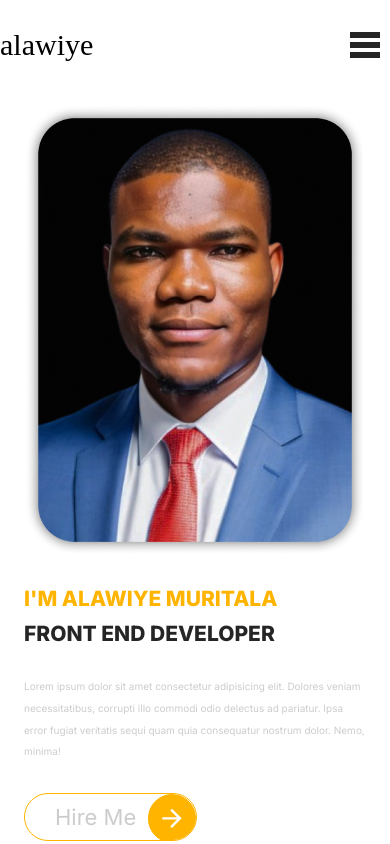
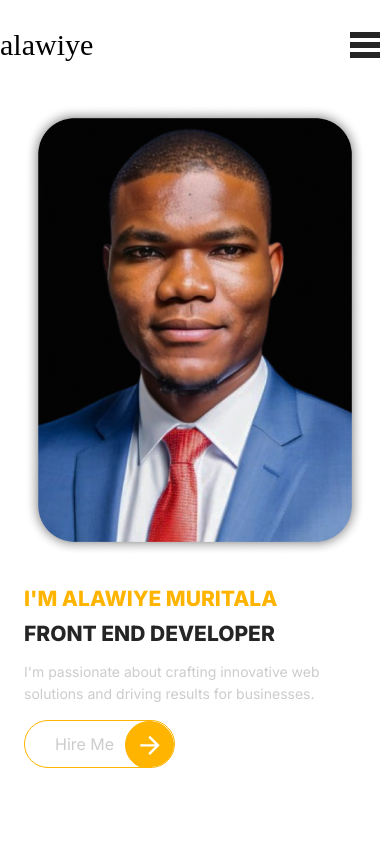
Before and after one commit to emdes12/emdes12, a Vue app: page / in a window 390 px wide. Built offline with nearby package versions, Linux system fonts and the light colour scheme; a web font is replaced by a local one.

Commit message:
complete responsiveness, left with form submission

```diff
--- a/src/assets/main.css
+++ b/src/assets/main.css
@@ -74,6 +74,6 @@ h3 {
   }
 
   p, span {
-    font-size: 10px;
+    font-size: 14px;
   }
 }
--- a/src/components/Button.vue
+++ b/src/components/Button.vue
@@ -41,6 +41,7 @@ button {
   border-radius: 25px;
   overflow: hidden;
   cursor: pointer;
+  height: 48.75px;
 }
 
 .btnimg {
@@ -81,4 +82,10 @@ button:hover {
 button:hover span {
   left: 0;
 }
+
+@media (max-width: 850px) {
+  button {
+    font-size: 1rem;
+  }
+}
 </style>
--- a/src/views/AboutView.vue
+++ b/src/views/AboutView.vue
@@ -3,38 +3,34 @@
     <h1><span>about</span> me</h1>
     <div class="skills-list">
       <div class="skills">
-        <h3>Frontend Engineer</h3>
+        <h3>Web Development - Frontend Engineer</h3>
         <p>
-          Lorem, ipsum dolor sit amet consectetur adipisicing elit. Soluta, dolores, quis
-          at quaerat enim ad, doloribus maxime eos aliquam qui omnis voluptatibus
-          temporibus quod dolor in quasi consequatur praesentium voluptate.
+          Custome webistes built with modern technologies like HTML, CSS, JavaScript, and
+          frameworks like Vue.js
         </p>
       </div>
 
       <div class="skills">
         <h3>Graphics Designer</h3>
         <p>
-          Lorem, ipsum dolor sit amet consectetur adipisicing elit. Soluta, dolores, quis
-          at quaerat enim ad, doloribus maxime eos aliquam qui omnis voluptatibus
-          temporibus quod dolor in quasi consequatur praesentium voluptate.
+          High-quality logos, branding materials and visuals to make your business stand
+          out.
         </p>
       </div>
 
       <div class="skills">
         <h3>Digital Marketing</h3>
         <p>
-          Lorem, ipsum dolor sit amet consectetur adipisicing elit. Soluta, dolores, quis
-          at quaerat enim ad, doloribus maxime eos aliquam qui omnis voluptatibus
-          temporibus quod dolor in quasi consequatur praesentium voluptate.
+          Social Media Management, content creation, and targeted advertising to grow your
+          online presence.
         </p>
       </div>
 
       <div class="skills">
-        <h3>Funnel Designer & Builder</h3>
+        <h3>Funnel Designer & Copywriting</h3>
         <p>
-          Lorem, ipsum dolor sit amet consectetur adipisicing elit. Soluta, dolores, quis
-          at quaerat enim ad, doloribus maxime eos aliquam qui omnis voluptatibus
-          temporibus quod dolor in quasi consequatur praesentium voluptate.
+          Engaging content tailored to your audience's needs. High-converting landing page
+          that convert.
         </p>
       </div>
     </div>
@@ -230,6 +226,18 @@ h4 {
   place-items: center;
 }
 
+@media (max-width: 850px) {
+  .level-circle {
+    width: 150px;
+    height: 150px;
+  }
+
+  .im-circle {
+    width: 135px;
+    height: 135px;
+  }
+}
+
 main {
   display: flex;
   flex-direction: column;
@@ -272,7 +280,7 @@ h3 {
   border-bottom: 1px solid var(--vt-grey);
 }
 
-im-circle img {
+.im-circle img {
   width: 75%;
 }
 
--- a/src/views/HomeView.vue
+++ b/src/views/HomeView.vue
@@ -10,9 +10,8 @@ import Arrow from "../assets/icons/arrow_icon.svg";
       <h1>I'm <span>Alawiye Muritala</span></h1>
       <h2>Front end Developer</h2>
       <p>
-        Lorem ipsum dolor sit amet consectetur adipisicing elit. Dolores veniam
-        necessitatibus, corrupti illo commodi odio delectus ad pariatur. Ipsa error fugiat
-        veritatis sequi quam quia consequatur nostrum dolor. Nemo, minima!
+        I'm passionate about crafting innovative web solutions and driving results for
+        businesses.
       </p>
       <Button txt="Hire Me" link="/contact" :icon="Arrow" />
     </div>
@@ -73,7 +72,7 @@ main {
   gap: 30px;
 }
 
-img.me {
+img {
   max-width: 500px;
   width: 80%;
 }
@@ -87,6 +86,16 @@ img.me {
     align-items: flex-start;
     height: fit-content;
     justify-content: center;
+    padding-bottom: 30px;
+  }
+
+  img {
+    width: 50%;
+  }
+
+  h2,
+  p {
+    margin-bottom: 15px;
   }
 }
 </style>
--- a/src/views/ProjectView.vue
+++ b/src/views/ProjectView.vue
@@ -111,7 +111,7 @@ h1 {
 .herodiv {
   display: flex;
   flex-direction: column;
-  gap: 30px;
+  gap: 20px;
   flex: 1 1 300px;
   background-color: var(--vt-grey-2);
   padding: 20px;
@@ -138,6 +138,9 @@ img {
   gap: 30px;
 }
 
-@media (min-width: 850px) {
+@media (max-width: 850px) {
+  .herodiv {
+    gap: 10px;
+  }
 }
 </style>
```
